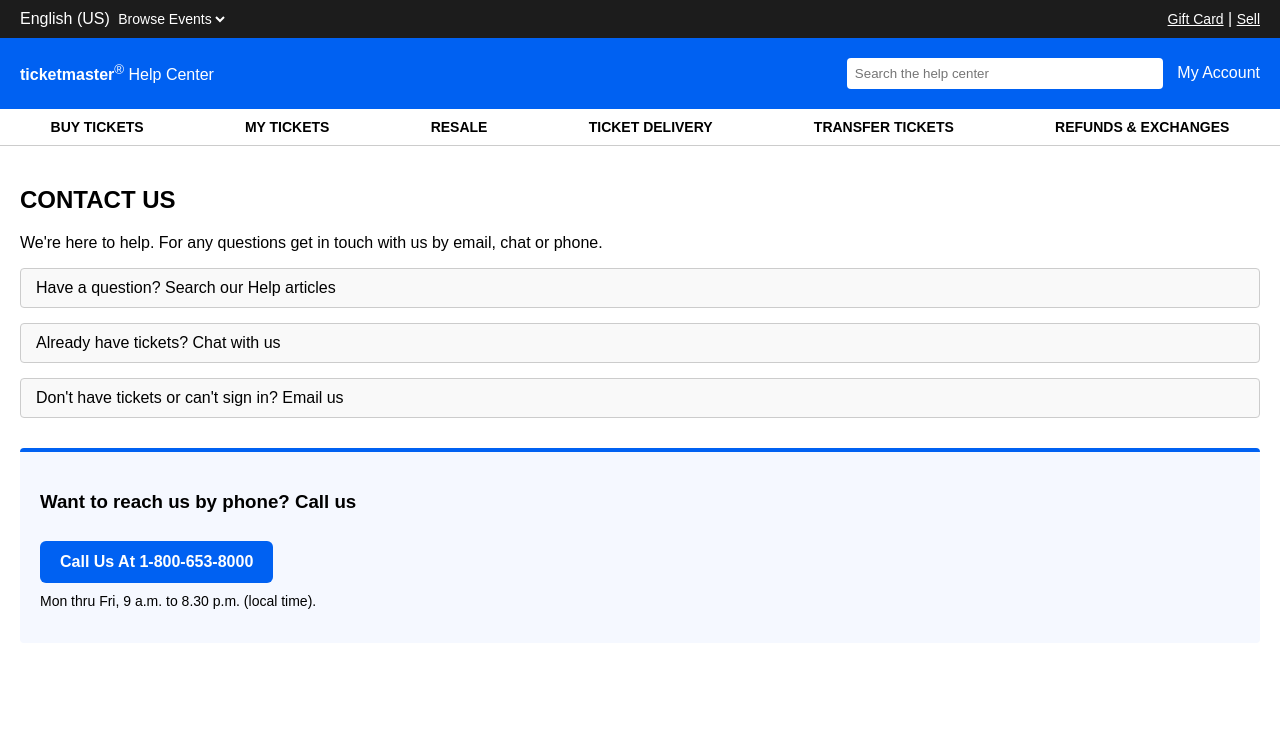
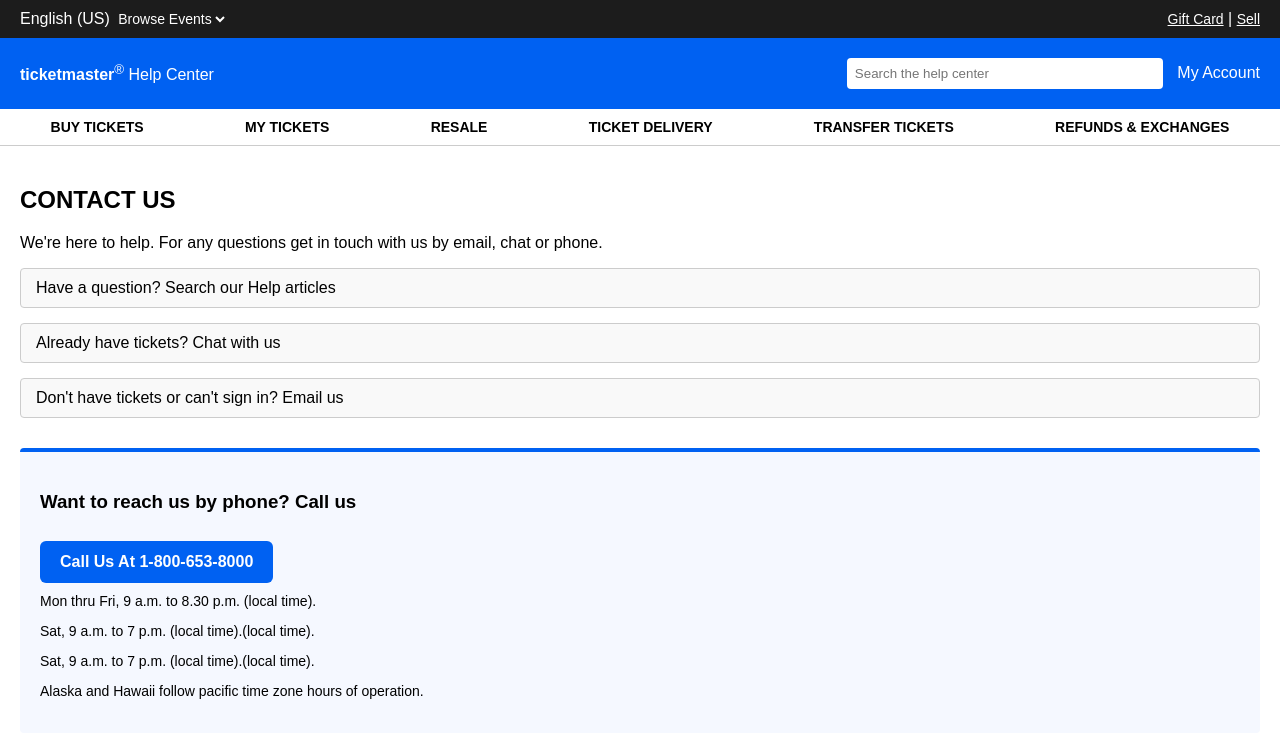
Before and after one commit to nahimanta/TKT, a plain HTML site: page index.html in a window 1280 px wide. Drawn offline with Linux system fonts and the light colour scheme.

Commit message:
Update index.html

```diff
--- a/index.html
+++ b/index.html
@@ -122,6 +122,11 @@
       <h3>Want to reach us by phone? Call us</h3>
       <a href="tel:18006538000" class="call-button">Call Us At 1-800-653-8000</a>
       <p class="small-text">Mon thru Fri, 9 a.m. to 8.30 p.m. (local time).</p>
+      <p class="small-text">Sat, 9 a.m. to 7 p.m. (local time).(local time).</p>
+      <p class="small-text">Sat, 9 a.m. to 7 p.m. (local time).(local time).</p>
+
+       <p class="small-text">Alaska and Hawaii follow pacific time zone hours of operation.</p>
+
     </div>
   </div>
 
```
